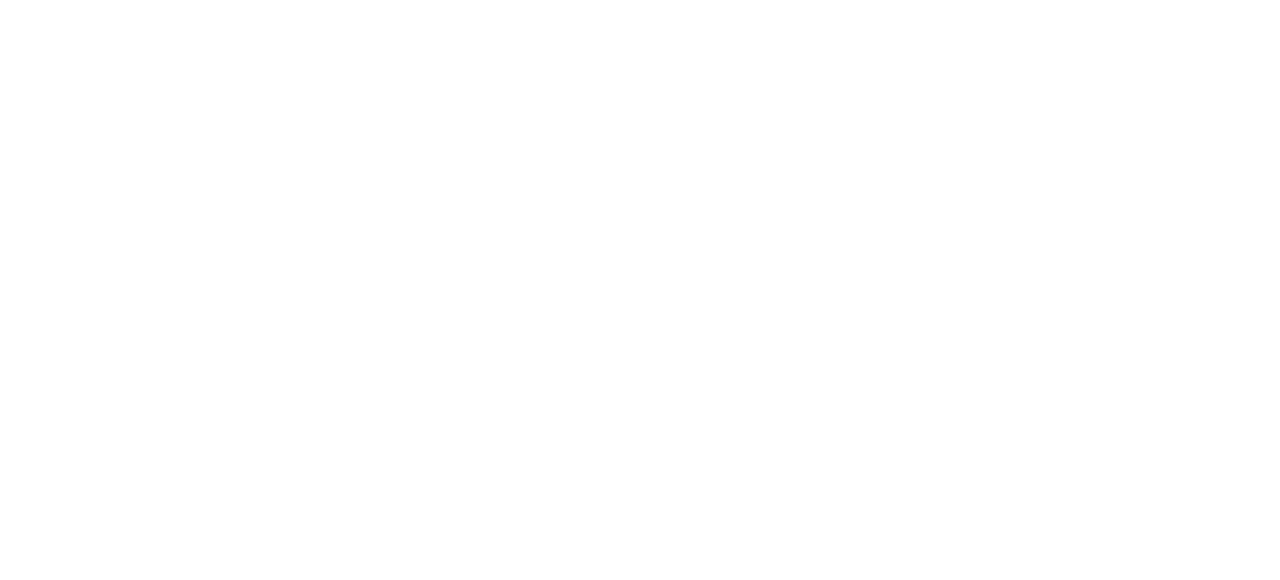
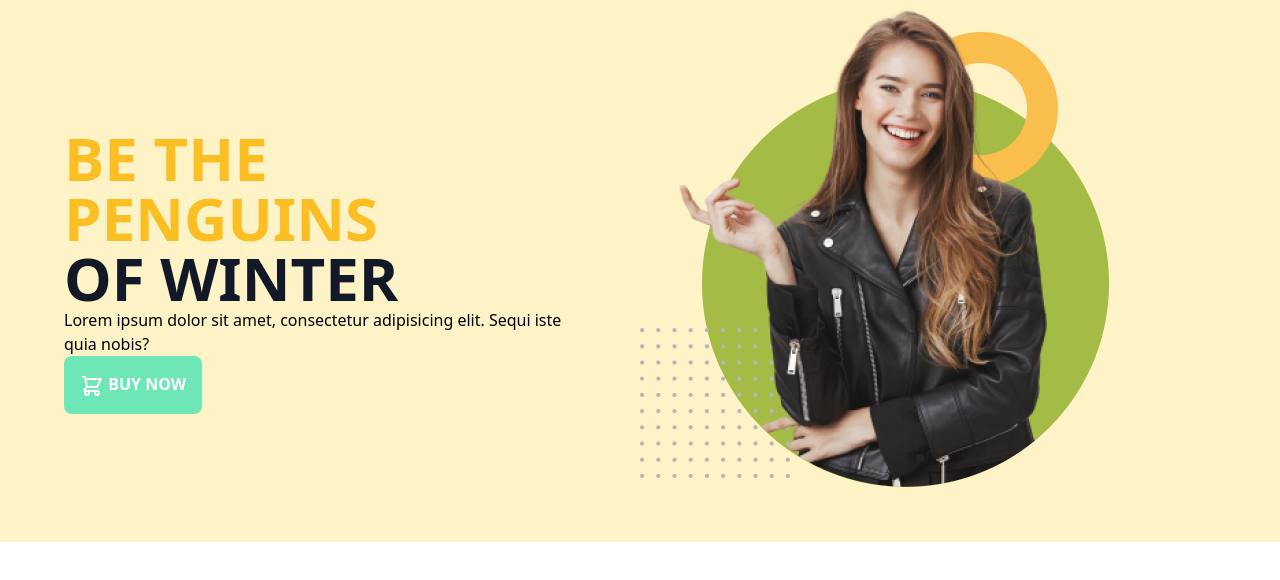
Before and after one commit to FatemaAkter11/penguin-fashion-tailwind, a plain HTML site: page index.html in a window 1280 px wide. Drawn offline with nearby package versions, Linux system fonts and the light colour scheme.

Commit message:
apply header section grid layout

```diff
--- a/index.html
+++ b/index.html
@@ -8,7 +8,34 @@
     <title>Penguin-Fashion</title>
     <!-- icon setup -->
     <link rel="shortcut icon" href="icons/image1.png" type="image/x-icon">
+    <!-- tailwind css -->
+    <link href="https://unpkg.com/tailwindcss@^2/dist/tailwind.min.css" rel="stylesheet">
+
 </head>
+<!-- header start -->
+<header class="bg-yellow-100">
+    <section class="container">
+        <div class="grid grid-cols-2">
+            <div class="my-32 mx-16">
+                <h1 class="text-6xl uppercase font-bold"> <span class="text-yellow-400">Be the penguins</span> <br>
+                    <span class="text-gray-900">of
+                        winter</span>
+                </h1>
+                <p>Lorem ipsum dolor sit amet, consectetur adipisicing elit. Sequi iste quia nobis?</p>
+                <button class="bg-green-300 uppercase text-white font-bold p-4 rounded-lg"><svg
+                        xmlns="http://www.w3.org/2000/svg" class="h-6 w-6 inline" fill="none" viewBox="0 0 24 24"
+                        stroke="currentColor">
+                        <path stroke-linecap="round" stroke-linejoin="round" stroke-width="2"
+                            d="M3 3h2l.4 2M7 13h10l4-8H5.4M7 13L5.4 5M7 13l-2.293 2.293c-.63.63-.184 1.707.707 1.707H17m0 0a2 2 0 100 4 2 2 0 000-4zm-8 2a2 2 0 11-4 0 2 2 0 014 0z" />
+                    </svg>
+                    Buy Now</button>
+            </div>
+            <div>
+                <img src="images/model.png" alt="">
+            </div>
+        </div>
+    </section>
+</header>
 
 <body>
 
```
